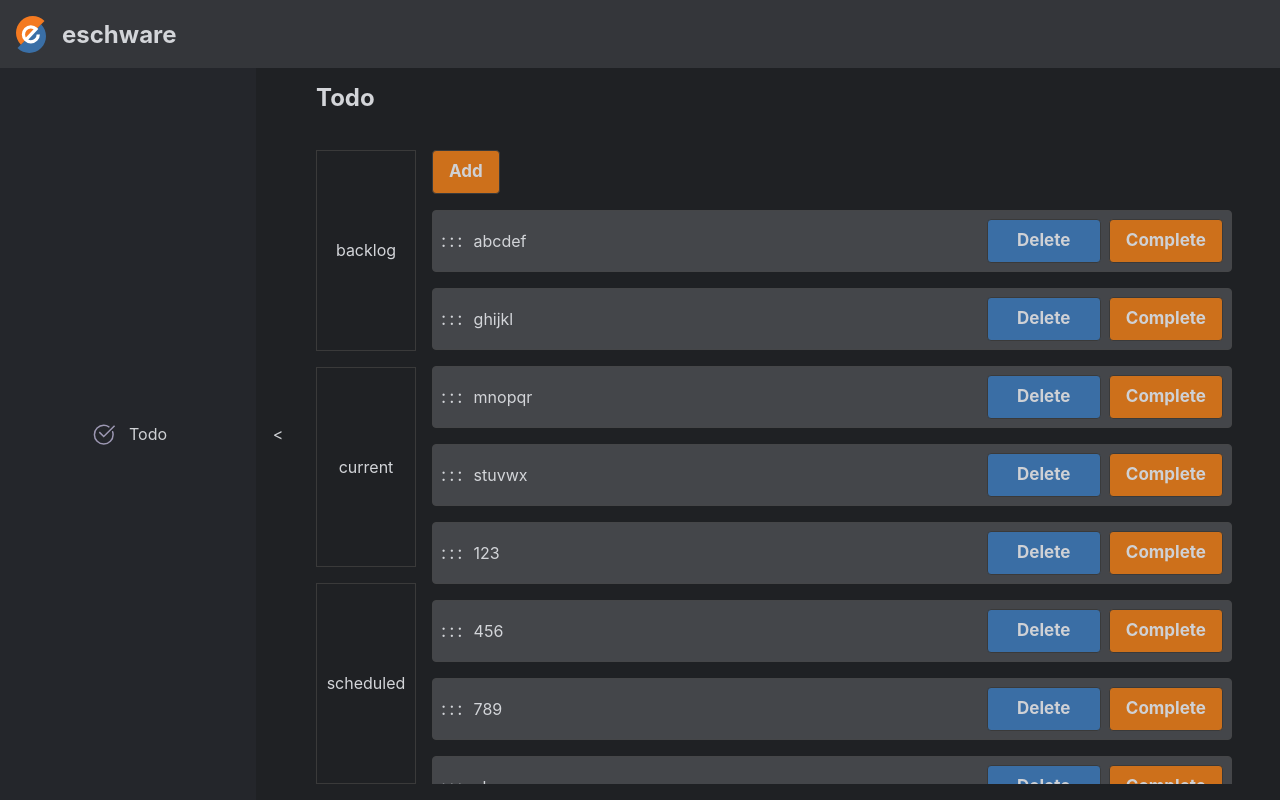
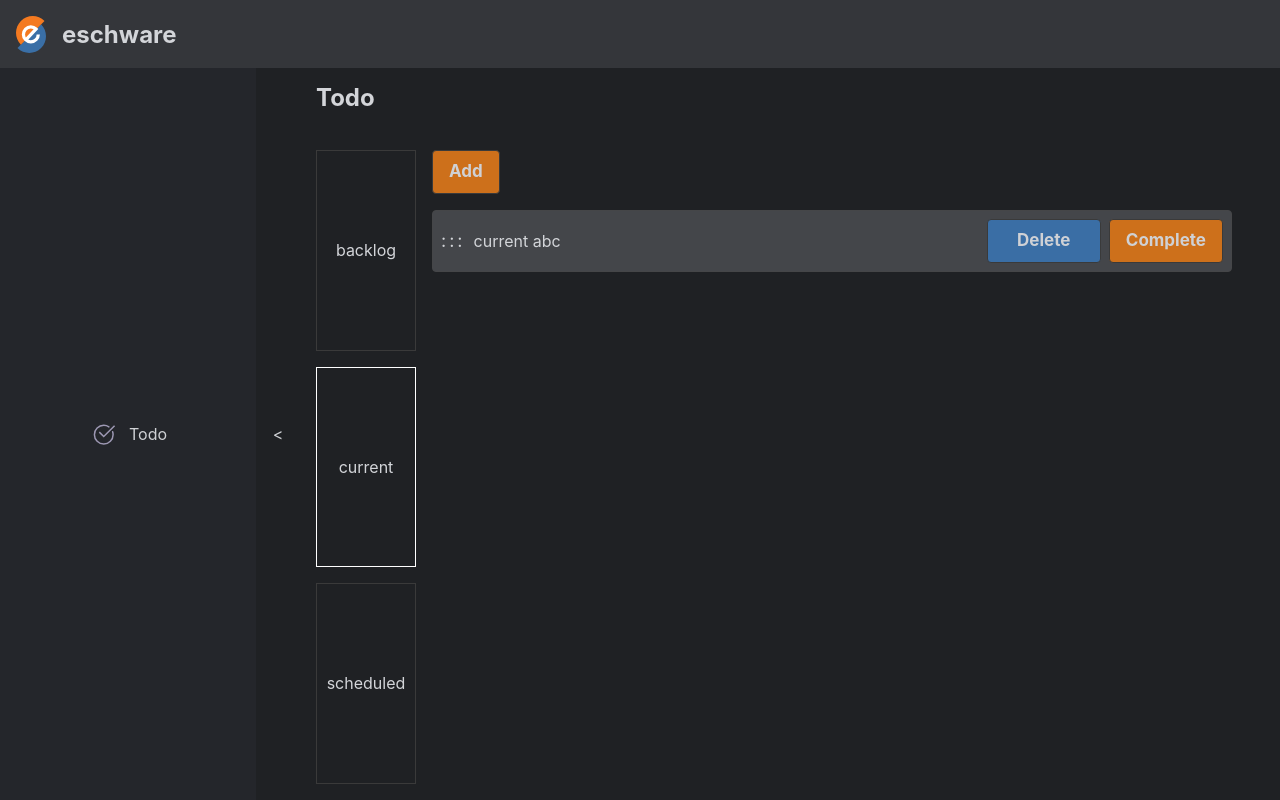
Before and after one commit to Erik-Schlegel/dashboard.erikschlegel.io, a React (Create React App) app: page / in a window 1280 px wide. Built offline with nearby package versions, Linux system fonts and the light colour scheme; a web font is replaced by a local one.

Commit message:
filterable + draggable

```diff
--- a/src/components/atoms/inputdate/inputdate.tsx
+++ b/src/components/atoms/inputdate/inputdate.tsx
@@ -2,6 +2,13 @@ import React from "react";
 import classNames from "classnames";
 
 import styles from "./inputdate.module.css";
+
+const formatDate = (date: Date) => {
+   const year = date.getFullYear();
+   const month = String(date.getMonth() + 1).padStart(2, "0");
+   const day = String(date.getDate()).padStart(2, "0");
+   return `${year}-${month}-${day}`;
+};
 
 type InputDateProps = {
    name: string;
@@ -30,7 +37,7 @@ const InputDate = ({ name, label, onChange, minDate=new Date(), defaultValue=new
          <input type="date" name={name}
             onChange={onChange}
             min={min}
-            defaultValue={def}
+            defaultValue={formatDate(defaultValue)}
             className={styles.inputDate}
          />
       </div>
--- a/src/components/atoms/inputtextarea/inputtextarea.tsx
+++ b/src/components/atoms/inputtextarea/inputtextarea.tsx
@@ -6,12 +6,13 @@ import styles from "./inputtextarea.module.css";
 type InputTextAreaProps = {
    name: string;
    label?: string;
+   value?: string;
    onChange?: (e: React.ChangeEvent<HTMLTextAreaElement>) => void;
    className?: string;
 };
 
 /* prettier-ignore */
-const InputTextArea = ({ name, label, onChange, className }: InputTextAreaProps) =>
+const InputTextArea = ({ name, label, value, onChange, className }: InputTextAreaProps) =>
 {
    return (
       <>
@@ -22,6 +23,7 @@ const InputTextArea = ({ name, label, onChange, className }: InputTextAreaProps)
          <textarea name={name}
             onChange={onChange}
             className={classNames(styles.inputTextArea, className)}
+            defaultValue={value}
          />
 
       </>
--- /dev/null
+++ b/src/components/atoms/todobucketcollection/todobucketcollection.module.css
@@ -0,0 +1,25 @@
+.todoBucketCollection {
+   height: 100%;
+   display: grid;
+   grid-template-rows: repeat(3, 1fr);
+   gap: var(--M_Gap);
+}
+
+
+.todoBucketCollection__option {
+   border: 1px solid var(--I_PrimaryBtnBorder);
+   display: flex;
+   justify-content: center;
+   align-items: center;
+   transition: all 0.2s ease-in;
+   cursor: pointer;
+   overflow: hidden;
+}
+
+.todoBucketCollection__option__active {
+   border: 1px solid white;
+}
+
+.todoBucketCollection__option:hover {
+   box-shadow: inset 0 0 30px #d3d3d30f;
+}
--- /dev/null
+++ b/src/components/atoms/todobucketcollection/todobucketcollection.tsx
@@ -0,0 +1,60 @@
+import React from "react";
+import classNames from "classnames";
+
+import TypeBucket from "_types/typebucket";
+import { Droppable } from "react-beautiful-dnd";
+
+import styles from "./todobucketcollection.module.css";
+
+const buckets: TypeBucket[] = ["backlog", "current", "scheduled"];
+
+type TodoBucketCollectionProps = {
+   activeBucket?: TypeBucket;
+   onBucketClick?: (bucket: TypeBucket) => void;
+};
+
+/* prettier-ignore */
+const TodoBucketCollection = ({activeBucket='current', onBucketClick}: TodoBucketCollectionProps) =>
+{
+
+   const handleBucketClick = (bucket: TypeBucket) => {
+      if(onBucketClick) onBucketClick(bucket);
+   }
+
+   const getClasses = (bucket: string): string =>
+   {
+      const classes = [styles.todoBucketCollection__option];
+
+      if(activeBucket === bucket)
+         classes.push(styles.todoBucketCollection__option__active);
+
+      return classNames(classes);
+   }
+
+   return (
+      <div className={styles.todoBucketCollection}>
+         {
+            buckets.map((bucket, index) => (
+                 <Droppable key={index} droppableId={bucket}>
+                    {(provided) => (
+
+                        <div
+                           data-name={bucket}
+                           className={getClasses(bucket)}
+                           onClick={()=>handleBucketClick(bucket)}
+                           {...provided.droppableProps} ref={provided.innerRef}
+                        >
+                           {bucket}
+                           {provided.placeholder}
+                        </div>
+
+                    )}
+                 </Droppable>
+            ))
+         }
+      </div>
+   )
+
+};
+
+export default TodoBucketCollection;
--- a/src/components/organisms/todoitem/todoitem.tsx
+++ b/src/components/organisms/todoitem/todoitem.tsx
@@ -1,5 +1,6 @@
 import React from "react";
 import classNames from "classnames";
+import { Draggable } from "react-beautiful-dnd";
 
 import Button from "_atoms/button/button";
 import InputText from "_atoms/inputtext/inputtext";
@@ -9,7 +10,10 @@ import InputTextArea from "_atoms/inputtextarea/inputtextarea";
 
 import styles from "./todoitem.module.css";
 
+const priorityOptions = ["low", "medium", "high"];
+
 type TodoItemProps = {
+   index: number;
    data: any;
    onToggleOpen?: () => void;
    isOpen?: boolean;
@@ -17,16 +21,25 @@ type TodoItemProps = {
 };
 
 /* prettier-ignore */
-const TodoItem = ({ data, onToggleOpen, isOpen = false, className }: TodoItemProps) =>
+const TodoItem = ({ index, data, onToggleOpen, isOpen = false, className }: TodoItemProps) =>
 {
 
    return (
 
-      <section className={classNames(styles.todoItem, className)}>
+      <Draggable
+         draggableId={data.id}
+         index={index}>
+         {(provided) =>
+         (
+            <section
+               className={classNames(styles.todoItem, className)}
+               ref={provided.innerRef}
+               {...provided.draggableProps}
+            >
 
                <div className={styles.todoItem__titleArea}>
                   <div>
-               <span className={styles.todoItem__titleArea__handle}>:::</span>
+                     <span className={styles.todoItem__titleArea__handle} {...provided.dragHandleProps}>:::</span>
                      <span className={styles.todoItem__titleArea__title} onClick={onToggleOpen}>
                         {data.title}
                      </span>
@@ -45,14 +58,21 @@ const TodoItem = ({ data, onToggleOpen, isOpen = false, className }: TodoItemPro
 
                      <div className={styles.todoItemForm}>
                         <div className={styles.todoItemForm__1st}>
-                     <InputText label="Title" name="title" placeholder="title" className={styles.todoItemForm__1st__doubleWide} value={data.title}  />
-                     <InputSelect label="Priority" name="priority" options={['low', 'medium', 'high']} defaultIndex={1} className={styles.todoItemForm__1st__doubleWide}  />
+                           <InputText label="Title" name="title"
+                              placeholder="title" className={styles.todoItemForm__1st__doubleWide}
+                              value={data.title}
+                           />
+                           <InputSelect label="Priority" name="priority"
+                              options={['low', 'medium', 'high']}
+                              defaultIndex={priorityOptions.indexOf(data.priority)}
+                              className={styles.todoItemForm__1st__doubleWide}
+                           />
 
-                     <InputDate label="Start On" name="startDate" />
-                     <InputDate label="Complete By" name="completeBy" />
+                           <InputDate label="Start On" name="startDate" defaultValue={data.startOn} />
+                           <InputDate label="Complete By" name="completeBy" defaultValue={data.endOn} />
                         </div>
                         <div className={styles.todoItemForm__2nd}>
-                     <InputTextArea label="Description" name="description" />
+                           <InputTextArea label="Description" name="description" value={data.description} />
                         </div>
                      </div>
 
@@ -60,6 +80,9 @@ const TodoItem = ({ data, onToggleOpen, isOpen = false, className }: TodoItemPro
 
                </aside>
             </section>
+         )}
+
+      </Draggable>
   )
 };
 
--- a/src/components/pages/todopage/todopage.module.css
+++ b/src/components/pages/todopage/todopage.module.css
@@ -8,21 +8,7 @@
 
 .todoPage__buckets {
    width: 100px;
-   display: grid;
-   grid-template-rows: repeat(3, 1fr);
-   gap: var(--M_Gap);
-
-   div {
-      border: 1px solid var(--I_PrimaryBtnBorder);
-      display: flex;
-      justify-content: center;
-      align-items: center;
-      transition: all 0.2s ease-in;
-   }
-
-   div:hover {
-      box-shadow: inset 0 0 30px #d3d3d30f;
-   }
+   height: 100%;
 }
 
 .todoPage__collection {
--- a/src/components/pages/todopage/todopage.tsx
+++ b/src/components/pages/todopage/todopage.tsx
@@ -1,49 +1,53 @@
 import React, { useState } from "react";
+import { DragDropContext, Droppable } from "react-beautiful-dnd";
 
 import ScrollableArea from "_atoms/scrollablearea/scrollablearea";
+import TodoBucketCollection from "_atoms/todobucketcollection/todobucketcollection";
+import Button from "_atoms/button/button";
+import TodoItem from "_organisms/todoitem/todoitem";
 import ContentTemplate from "_templates/contenttemplate/contenttemplate";
 
-import TodoItem from "_organisms/todoitem/todoitem";
-import Button from "_atoms/button/button";
+import TypeTodo from "_types/typetodo";
+import TypeBucket from "_types/typebucket";
 
 import styles from "./todopage.module.css";
 
-const items = [
+const tomorrow = new Date();
+tomorrow.setDate(tomorrow.getDate() + 1);
+
+const nextWeek = new Date();
+nextWeek.setDate(nextWeek.getDate() + 7);
+
+const items: TypeTodo[] = [
    {
-      title: "abcdef",
-      id: "abcdef",
+      id: "abc",
+      user: "user1",
+      title: "backlog abc",
+      description: "abcdef description",
+      bucket: "backlog",
+      priority: "high",
+      startOn: tomorrow,
+      endOn: nextWeek,
    },
    {
-      title: "ghijkl",
-      id: "ghijkl",
+      id: "def",
+      user: "user1",
+      title: "current abc",
+      description: "abcdef description",
+      bucket: "current",
+      priority: "high",
+      startOn: tomorrow,
+      endOn: nextWeek,
    },
    {
-      title: "mnopqr",
-      id: "mnopqr",
-   },
-   {
-      title: "stuvwx",
-      id: "stuvwx",
-   },
-   {
-      title: "123",
-      id: "123",
-   },
-   {
-      title: "456",
-      id: "456",
-   },
-   {
-      title: "789",
-      id: "789",
-   },
-   {
-      title: "abc",
-      id: "abc",
-   },
-   {
-      title: "yz1234",
-      id: "yz1234",
+      id: "abcdef",
+      user: "user1",
+      title: "scheduled abc",
+      description: "abcdef description",
+      bucket: "scheduled",
+      priority: "high",
+      startOn: tomorrow,
+      endOn: nextWeek,
    },
 ];
 
@@ -52,32 +56,56 @@ const items = [
 const TodoPage = () =>
 {
    const [openItem, setOpenItem] = useState<string | null>(null);
+   const [bucketMode, setBucketMode] = useState<TypeBucket>('current');
 
    const handleToggleOpen = (title: string) =>
       setOpenItem(openItem === title ? null : title);
+
+   const handleDragEnd = (response: any)=> console.log(response);
+
+   const handleBucketClick = (bucket: TypeBucket) => {
+      setBucketMode(bucket);
+   }
+
 
    return (
       <ContentTemplate title="Todo">
          <div className={styles.todoPage}>
 
+            <DragDropContext onDragEnd={handleDragEnd}>
+
                <div className={styles.todoPage__buckets}>
-               <div>backlog</div>
-               <div>current</div>
-               <div>scheduled</div>
+                  <TodoBucketCollection onBucketClick={handleBucketClick} activeBucket={bucketMode} />
                </div>
 
                <div className={styles.todoPage__collection}>
+
                   <div style={{marginBottom: 'var(--M_Gap)'}}>
                      <Button text="Add" />
                   </div>
+
                   <ScrollableArea>
-                  {
-                     items.map((item, i) => (
-                        <TodoItem data={item} key={i} isOpen={openItem === item.title} onToggleOpen={()=> handleToggleOpen(item.title)} />
-                     ))
-                  }
+                     <Droppable droppableId="todoSet">
+                        {(provided) => (
+
+                           <div {...provided.droppableProps} ref={provided.innerRef}>
+                              {items.filter(item => item.bucket === bucketMode).map((item, index) => (
+
+                                 <TodoItem
+                                    key={index}
+                                    index={index}
+                                    data={item}
+                                    isOpen={openItem === item.title} onToggleOpen={()=> handleToggleOpen(item.title)} />
+
+                              ))}
+                              {provided.placeholder}
+                           </div>
+                        )}
+                     </Droppable>
                   </ScrollableArea>
                </div>
+
+            </DragDropContext>
 
 
          </div>
--- a/src/index.tsx
+++ b/src/index.tsx
@@ -8,8 +8,8 @@ const root = ReactDOM.createRoot(
    document.getElementById("root") as HTMLElement
 );
 root.render(
-   <React.StrictMode>
-      <App />
-   </React.StrictMode>
+   // <React.StrictMode>
+   <App />
+   // </React.StrictMode>
 );
 reportWebVitals();
--- /dev/null
+++ b/src/types/typebucket.tsx
@@ -0,0 +1,3 @@
+type TypeBucket = "backlog" | "current" | "scheduled";
+
+export default TypeBucket;
--- /dev/null
+++ b/src/types/typetodo.tsx
@@ -0,0 +1,14 @@
+import TypeBucket from "./typebucket";
+
+type TypeTodo = {
+   id: string;
+   user: string;
+   title: string;
+   description: string;
+   bucket: TypeBucket;
+   priority: string;
+   startOn: Date;
+   endOn: Date;
+};
+
+export default TypeTodo;
```
Lines whose indentation alone changed are shown as unchanged.
